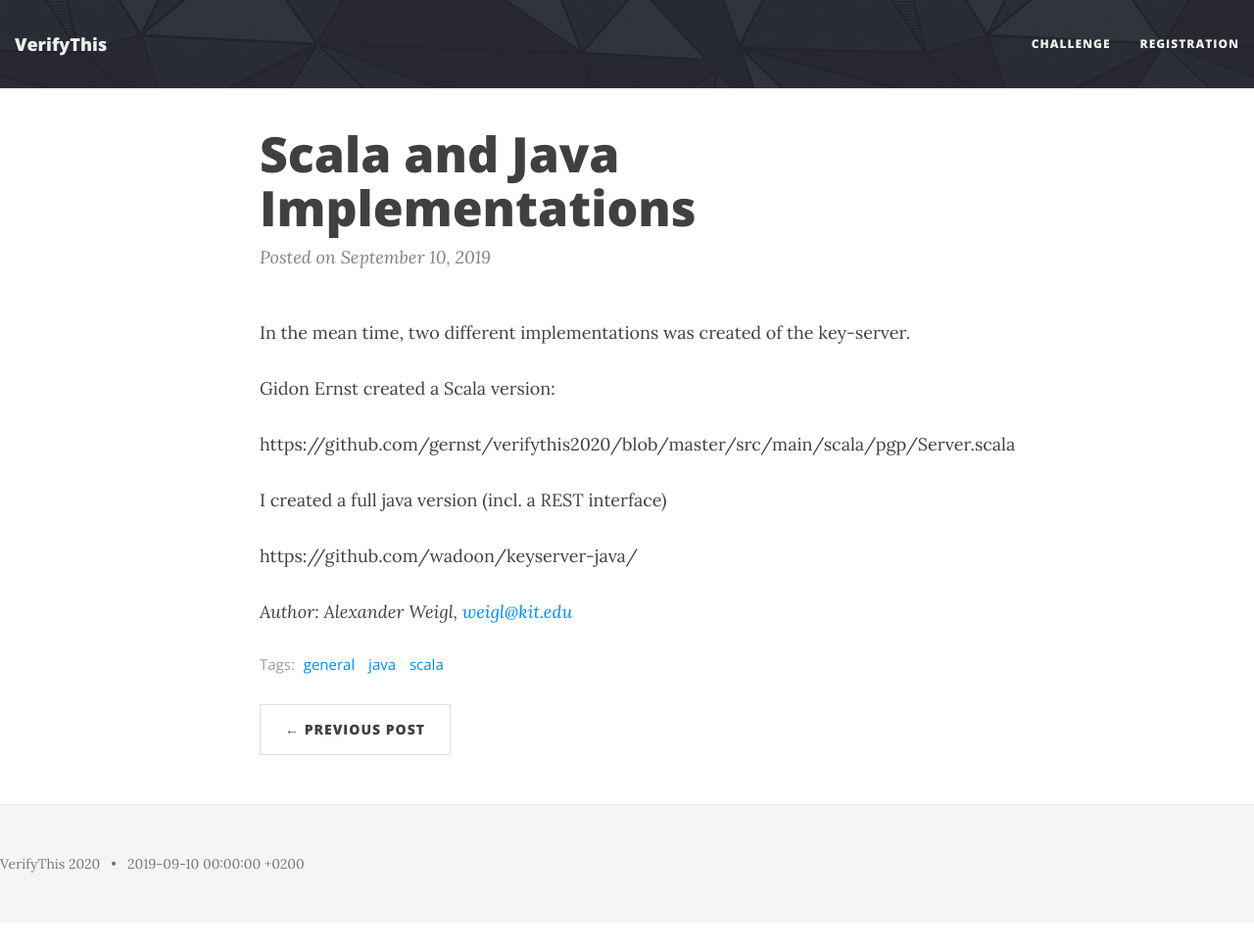
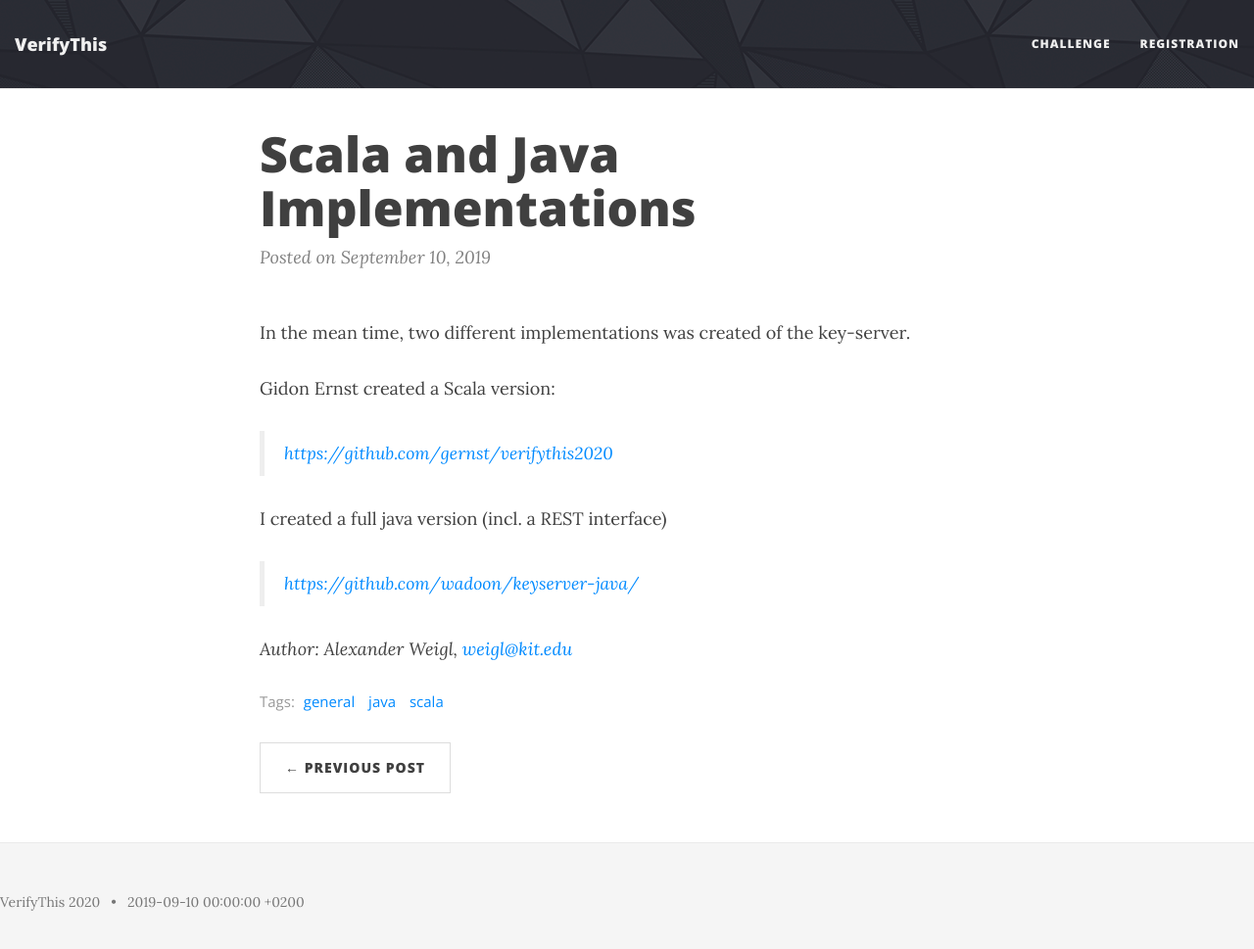
Before and after one commit to verifythis/verifythis.github.io, a Jekyll site: the page built from _posts/2019-09-10-implementations.md, in a window 1280 px wide and 981 px high. Shown: the top 969 px of the window at 98% size. Built offline with Jekyll 4.4.1, drawn with Linux system fonts in a browser that asks for light colours; some of the changed lines change nothing that is shown.

Commit message:
updated post

```diff
--- a/_posts/2019-09-10-implementations.md
+++ b/_posts/2019-09-10-implementations.md
@@ -10,11 +10,11 @@ In the mean time, two different implementations was created of the key-server.
 
 Gidon Ernst created a Scala version:
 
-https://github.com/gernst/verifythis2020/blob/master/src/main/scala/pgp/Server.scala
+> [https://github.com/gernst/verifythis2020](https://github.com/gernst/verifythis2020)
 
 I created a full java version (incl. a REST interface)
 
-https://github.com/wadoon/keyserver-java/
+> [https://github.com/wadoon/keyserver-java/](https://github.com/wadoon/keyserver-java/)
 
 
 *Author: Alexander Weigl, <weigl@kit.edu>*
```
